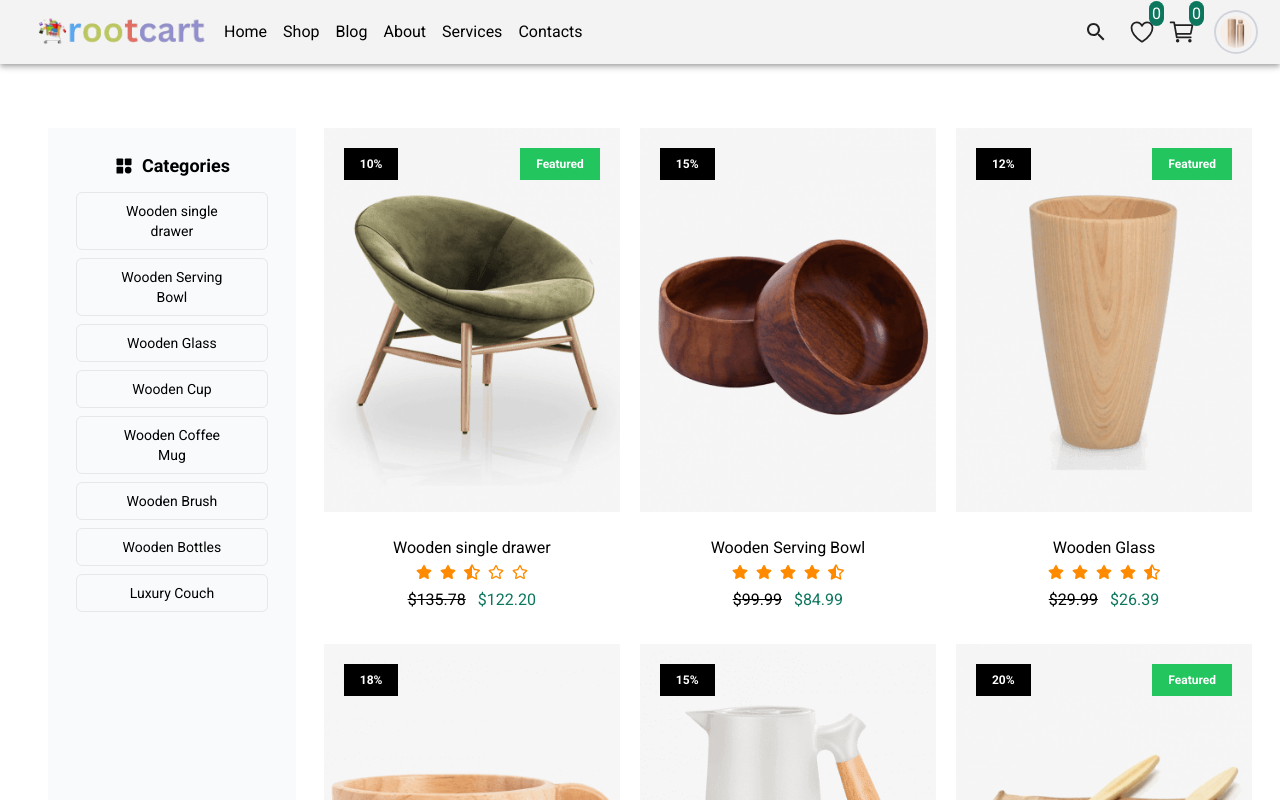
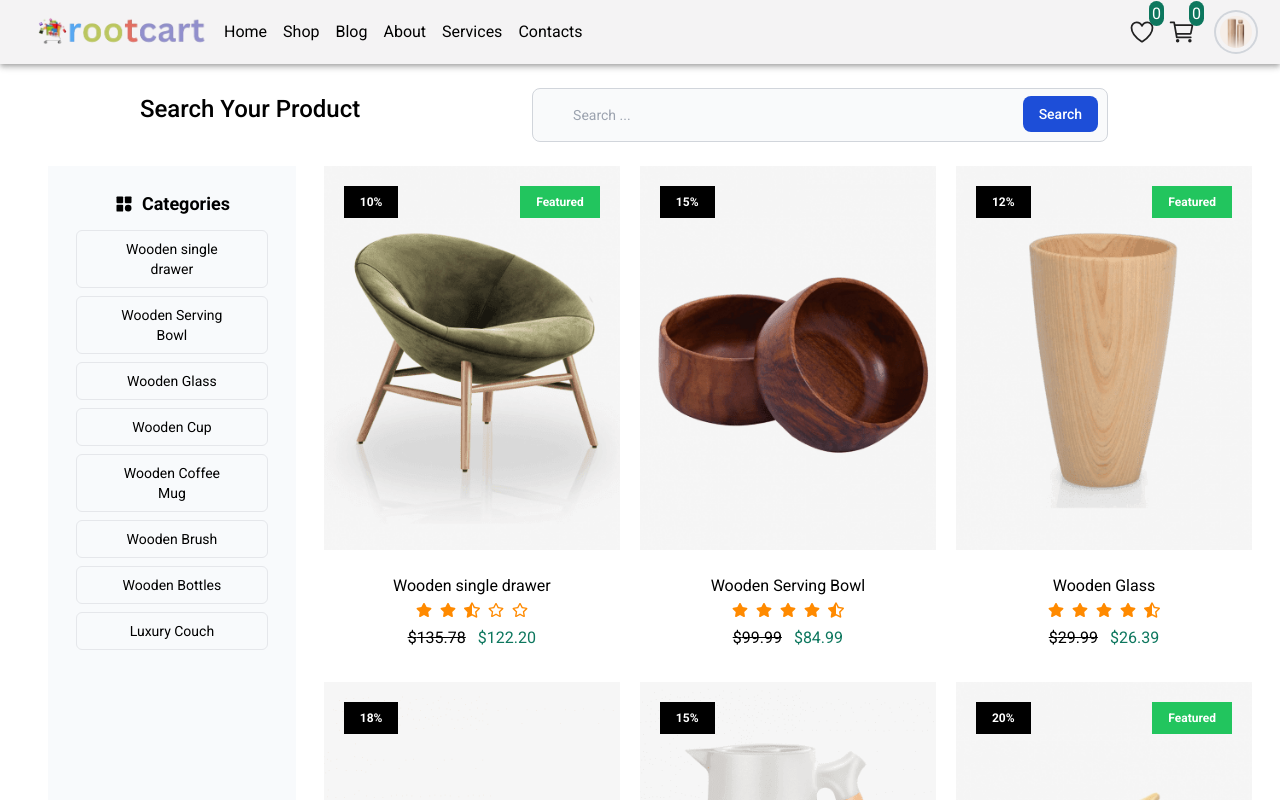
Before and after one commit to MIRNOMAN/root_shop_cart, a React (Vite) app: page /shop in a window 1280 px wide. Shown: the top 800 px of the page. Built offline with nearby package versions, Linux system fonts and the light colour scheme.

Commit message:
create e search functionality

```diff
--- a/src/Share/Navbar/Navbar.jsx
+++ b/src/Share/Navbar/Navbar.jsx
@@ -164,15 +164,6 @@ const Navbar = () => {
 
                     </Box>
 
-
-
-                    {/* search function */}
-                    <Box sx={{
-                        display: { xs: 'none', md: 'flex', spacing: 4, color: "#212121" },
-                    }}>
-                    <SearchIcon></SearchIcon>
-                    </Box>
-
                 {/* wish list */}
                 <Box sx={{
                         display: { xs: 'none', md: 'flex', spacing: 4, color: "#212121" },
@@ -199,7 +190,7 @@ const Navbar = () => {
                         display: { xs: 'block', md: 'none', flexGrow: 1, },
                     }}>
                        <div>
-                        <img className="w-10 h-10 p-1 rounded-full ring-2 ring-gray-300 dark:ring-gray-500" src="/docs/images/people/profile-picture-5.jpg" alt="Bordered avatar" />
+                        <img className="w-7 h-7 p-1 rounded-full ring-2 ring-gray-300 dark:ring-gray-500" src="/docs/images/people/profile-picture-5.jpg" alt="Bordered avatar" />
                        </div>
                     </Box>
                 </Toolbar>
--- a/src/pages/Shop/Shop.jsx
+++ b/src/pages/Shop/Shop.jsx
@@ -5,18 +5,54 @@ import { TbCategoryFilled } from "react-icons/tb";
 
 const Shop = () => {
   const [selectedCategory, setSelectedCategory] = useState(null);
+  const [searchInput, setSearchInput] = useState("");
 
   const handleCategoryClick = (category) => {
     setSelectedCategory(category);
   };
 
-  const filteredProductLists = selectedCategory
-    ? productlists.filter(item => item.title === selectedCategory)
-    : productlists;
+  const handleSearchInputChange = (event) => {
+    event.preventDefault();
+    setSearchInput(event.target.value);
+  };
+
+  const filteredProductLists = productlists.filter((item) => {
+    return (
+      (!selectedCategory || item.title === selectedCategory) &&
+      (!searchInput ||
+        item.title.toLowerCase().includes(searchInput.toLowerCase()))
+    );
+  });
   return (
     <>
-    <section className="flex">
-    <div className="px-7 ml-12 bg-slate-50 lg:w-1/5 mt-16 ">
+      <section>
+        {/* search function */}
+        <div className="lg:flex justify-evenly items-center mt-6">
+          <div className="">
+            <h1 className="lg:text-end text-center mb-3 text-2xl font-medium">Search Your Product</h1>
+          </div>
+          <div className="lg:w-3/6">
+            <form className="max-w-xl mx-auto">
+              <label className="mb-2 text-sm font-medium text-gray-900 sr-only dark:text-white">Search</label>
+              <div className="relative">
+                <div className="absolute inset-y-0 start-0 flex items-center ps-3 pointer-events-none">
+                  <svg className="w-4 h-4 text-gray-500 dark:text-gray-400" aria-hidden="true" xmlns="http://www.w3.org/2000/svg" fill="none" viewBox="0 0 20 20">
+                    <path stroke="currentColor" />
+                  </svg>
+                </div>
+                <input value={searchInput}
+                  onChange={handleSearchInputChange}
+                  type="text"  className="block w-full p-4 ps-10 text-sm text-gray-900 border border-gray-300 rounded-lg bg-gray-50 focus:ring-blue-500 focus:border-blue-500 dark:bg-gray-700 dark:border-gray-600 dark:placeholder-gray-400 dark:text-white dark:focus:ring-blue-500 dark:focus:border-blue-500" placeholder="Search ..." required />
+                <button type="submit" className="text-white absolute end-2.5 bottom-2.5 bg-blue-700 hover:bg-blue-800 focus:ring-4 focus:outline-none focus:ring-blue-300 font-medium rounded-lg text-sm px-4 py-2 dark:bg-blue-600 dark:hover:bg-blue-700 dark:focus:ring-blue-800">Search</button>
+              </div>
+            </form>
+          </div>
+
+         {/* end search function */}
+
+        </div>
+        <div className="lg:flex">
+          <div className="px-7 ml-12 bg-slate-50 lg:w-1/5 mt-6 ">
             <div className="mt-3">
               <div className="flex items-center justify-center gap-2">
                 <TbCategoryFilled size={20} />
@@ -30,7 +66,7 @@ const Shop = () => {
 
             </div>
           </div>
-        <div className="px-7 lg:w-4/5 mt-16 grid grid-cols-1 md:grid-cols-2 lg:grid-cols-3 gap-5">
+          <div className="px-7 lg:w-4/5 mt-6 grid grid-cols-1 md:grid-cols-2 lg:grid-cols-3 gap-5">
             {filteredProductLists?.map((item) => (
               <ProductCards
                 id={item.id}
@@ -49,6 +85,7 @@ const Shop = () => {
             ))
             }
           </div>
+        </div>
       </section>
     </>
   )
```
Lines whose indentation alone changed are shown as unchanged.
